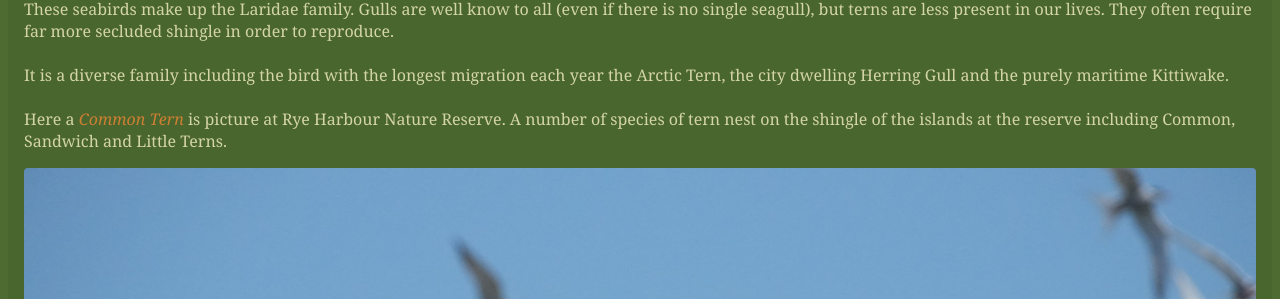
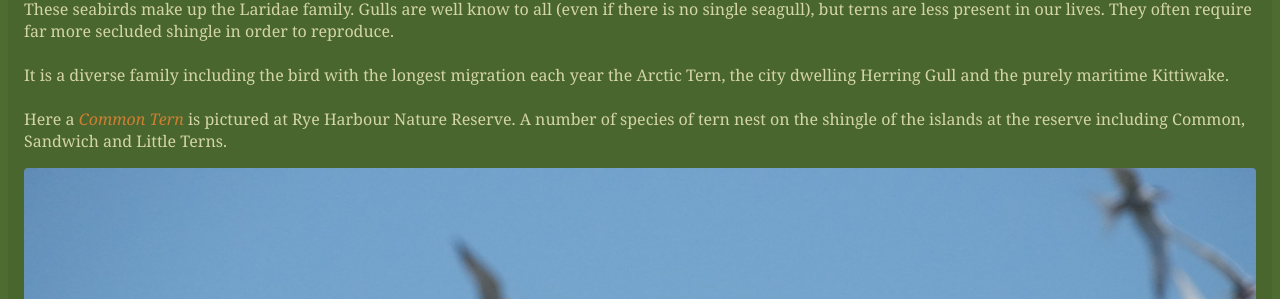
Before and after one commit to JCKing97/jcking97.github.io, a Jekyll site: the page built from _posts/2026-08-31-terns-and-gulls.markdown, in a window 1280 px wide. Shown: the part 199-498 px from the top of the page. Built offline with Jekyll 4.4.1, drawn with Linux system fonts in a browser that asks for light colours.

```diff
--- a/_posts/2026-08-31-terns-and-gulls.markdown
+++ b/_posts/2026-08-31-terns-and-gulls.markdown
@@ -7,7 +7,7 @@ excerpt: |
 
     It is a diverse family including the bird with the longest migration each year the Arctic Tern, the city dwelling Herring Gull and the purely maritime Kittiwake.<br/><br/>
 
-    Here a <span class="species-name">Common Tern</span> is picture at Rye Harbour Nature Reserve. A number of species of tern nest on the shingle of the islands at the reserve including Common, Sandwich and Little Terns.
+    Here a <span class="species-name">Common Tern</span> is pictured at Rye Harbour Nature Reserve. A number of species of tern nest on the shingle of the islands at the reserve including Common, Sandwich and Little Terns.
 order: 4
 categories: portfolio
 date: 2026-08-31 15:48:21 +0000
```
Also changed, not shown: _posts/2026-08-31-broadleaf-trees.markdown (added, +18 -0 lines).
